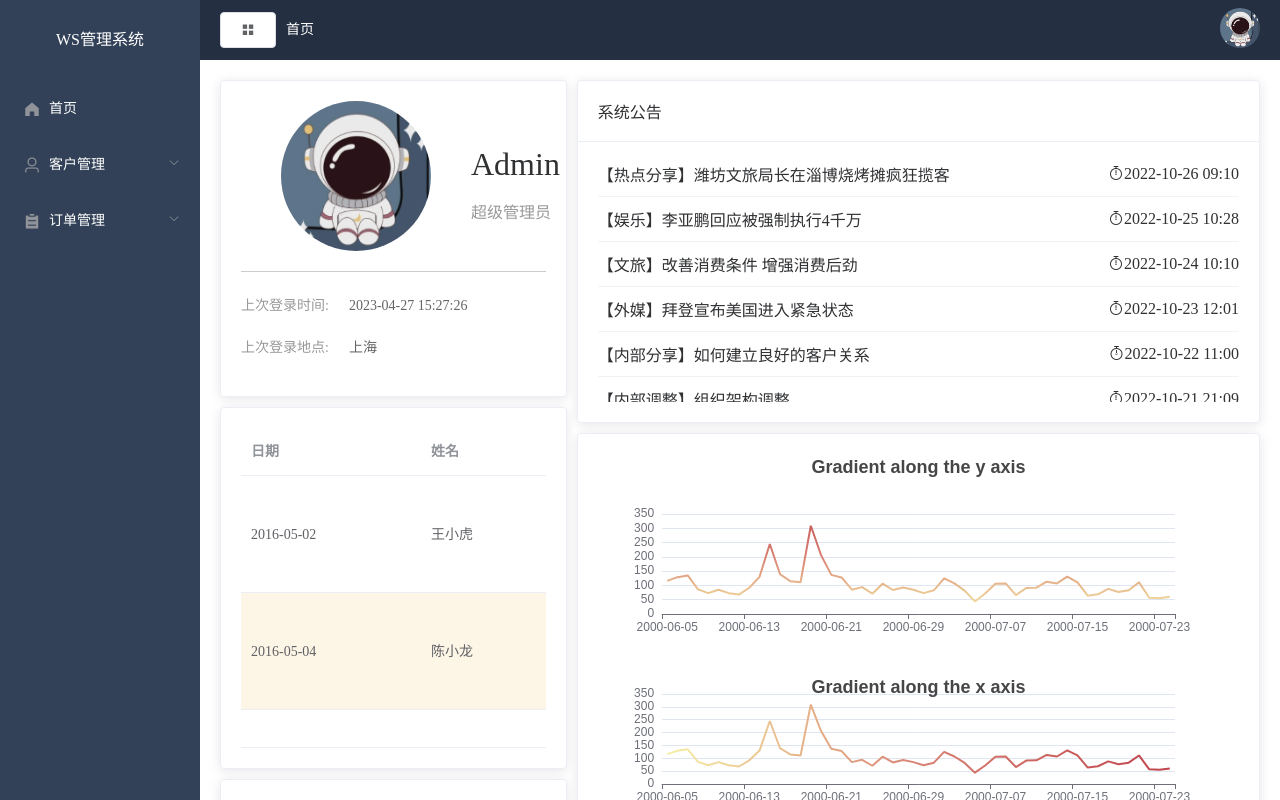
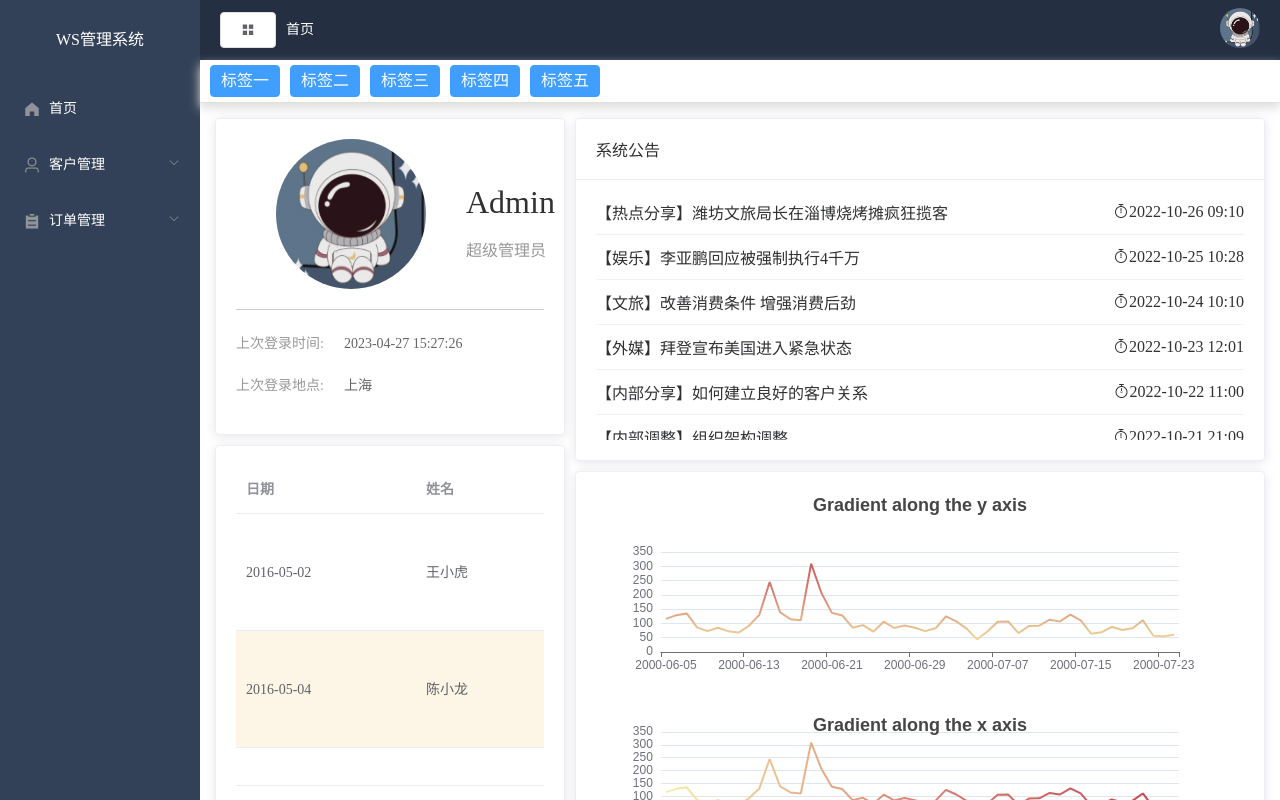
Before and after one commit to yukun-maker/ws-ui, a Vue app: page /#/HomePage in a window 1280 px wide. Built offline with nearby package versions, Linux system fonts and the light colour scheme.

Commit message:
feat: 头部添加页面tag

```diff
--- a/src/components/Home.vue
+++ b/src/components/Home.vue
@@ -8,6 +8,7 @@
         <el-header>
           <ws_header></ws_header>
         </el-header>
+        <ws_home_tag></ws_home_tag>
         <el-main>
           <router-view></router-view>
         </el-main>
@@ -21,7 +22,8 @@ export default {
   name: 'home',
   components: {
     ws_aside: () => import('./common/ws_aside'),
-    ws_header: () => import('./common/ws_header')
+    ws_header: () => import('./common/ws_header'),
+    ws_home_tag: () => import('./common/ws_home_tag')
   },
   computed: {
     isCollapse() {
@@ -49,4 +51,7 @@ export default {
   color: #333;
   text-align: left;
 }
+.el-main {
+  padding: 15px;
+}
 </style>
--- /dev/null
+++ b/src/components/common/ws_home_tag.vue
@@ -0,0 +1,45 @@
+<template>
+  <div class="home_tag">
+    <el-tag
+      v-for="item in items"
+      :key="item.label"
+      :type="item.type"
+      effect="dark">
+      {{ item.label }}
+    </el-tag>
+  </div>
+</template>
+
+<script>
+export default {
+  name: "ws_home_tag",
+  data() {
+    return {
+      items: [
+        { type: '', label: '标签一' },
+        { type: '', label: '标签二' },
+        { type: '', label: '标签三' },
+        { type: '', label: '标签四' },
+        { type: '', label: '标签五' }
+      ]
+    }
+  }
+}
+</script>
+
+<style lang="less" scoped>
+  .home_tag{
+    position: relative;
+    background: #fff;
+    border-bottom: 1px solid #0000001f;
+    box-shadow: 0 5px 10px #ddd;
+    padding-bottom: 5px;
+    padding-top: 5px;
+    padding-left: 10px;
+    .el-tag{
+      font-size: 16px;
+      margin-right: 10px;
+      cursor:pointer
+    }
+  }
+</style>
```
